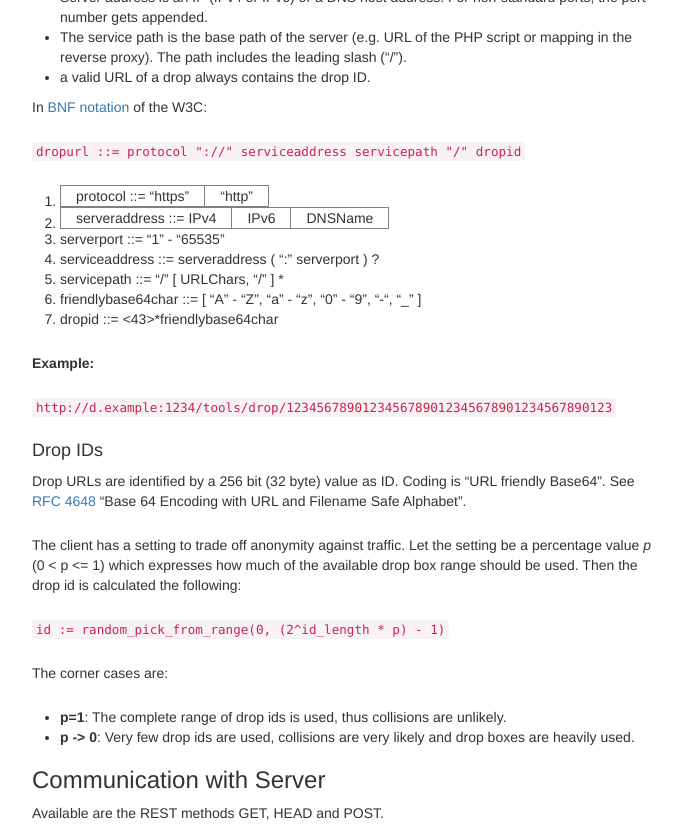
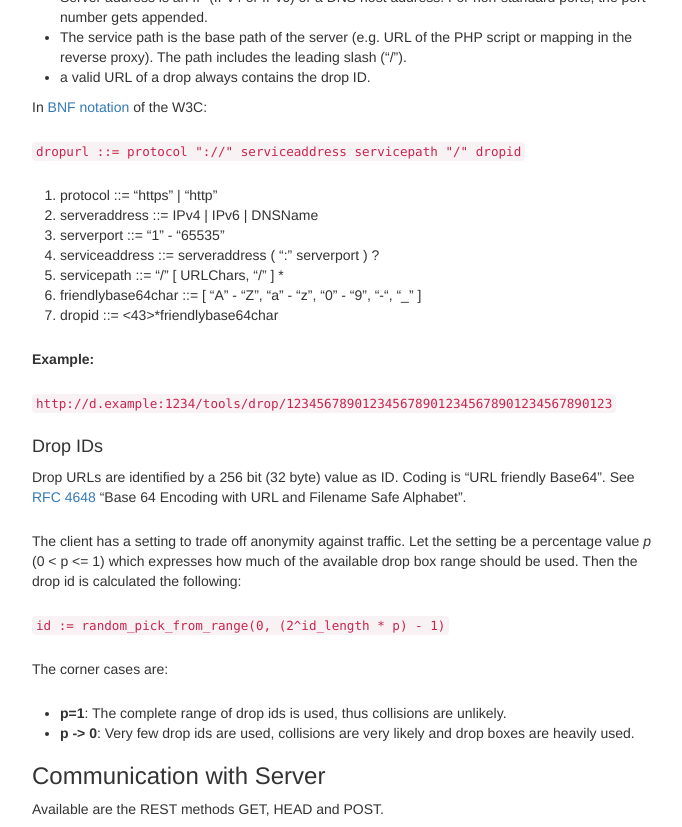
Before and after one commit to Qabel/qabel.github.io, a Jekyll site: the page built from _docs/Qabel-Protocol-Drop.md, in a window 1280 px wide and 900 px high, scrolled down 554 px, cut to the strip 73-900 px from the top of the window. Shown: the whole strip, without its empty margins (338-1020 px from the left). Built offline with Jekyll 4.4.1, drawn with Linux system fonts in a browser that asks for light colours; Markdown is read by kramdown in place of the engine named in the settings.

Commit message:
Adapts the config to the update at github pages

```diff
--- a/_config.yml
+++ b/_config.yml
@@ -1,6 +1,7 @@
-markdown: redcarpet
-redcarpet:
-    extensions: ["tables", "autolink", "strikethrough", "space_after_headers", "with_toc_data", "fenced_code_blocks"]
+markdown: kramdown
+kramdown:
+  input: GFM
+  hard_wrap: false
 defaults:
   -
     scope:
--- a/_docs/Qabel-Protocol-Drop.md
+++ b/_docs/Qabel-Protocol-Drop.md
@@ -24,8 +24,8 @@
 
 `dropurl ::= protocol "://" serviceaddress servicepath "/" dropid`
 
-1. protocol ::= "https" | "http"
-1. serveraddress ::= IPv4 | IPv6 | DNSName
+1. protocol ::= "https" \| "http"
+1. serveraddress ::= IPv4 \| IPv6 \| DNSName
 1. serverport ::= "1" - "65535"
 1. serviceaddress ::= serveraddress ( ":" serverport ) ?
 1. servicepath ::= "/" [ URLChars, "/" ] *
```
